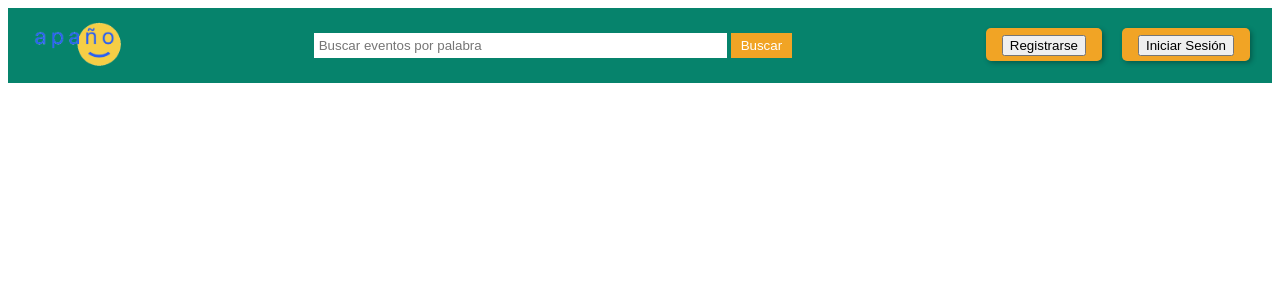
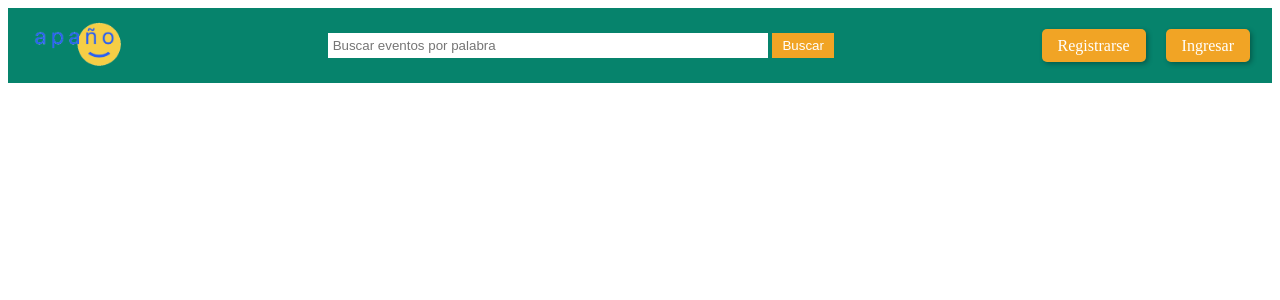
Before and after one commit to DCC-CC4401/2023-2-grupo-11, a Django app: page /perfil_apagno_app/testeo2/ in a window 1280 px wide. Shown: the top 300 px of the page. Run offline with Django 4.2, Linux system fonts and the light colour scheme.

Commit message:
STYLE: changed button representation on navbar.

```diff
--- a/apagno_app/perfil_apagno_app/templates/index.html
+++ b/apagno_app/perfil_apagno_app/templates/index.html
@@ -18,10 +18,10 @@
          </div>
          <div class="login-buttons">
             {% if user.is_authenticated %}
-               <a href="{% url 'logout' %}"> <button type="submit"> Cerrar sesión </button></a>
+               <a href="{% url 'logout' %}">Cerrar Sesión</a>
             {% else %}
-               <a href="{% url 'register_user' %}"> <button type="submit"> Registrarse</button></a>
-               <a href="{% url 'login' %}"><button type="submit"> Iniciar Sesión</button></a>
+               <a href="{% url 'register_user' %}">Registrarse</a>
+               <a href="{% url 'login' %}">Ingresar</a>
             {% endif %}
          </div>
       </div>
--- a/apagno_app/perfil_apagno_app/templates/login.html
+++ b/apagno_app/perfil_apagno_app/templates/login.html
@@ -32,9 +32,9 @@
          </div>
          <div class="login-buttons">
             {% if user.is_authenticated %}
-               <a href="{% url 'logout' %}"> <button type="submit"> Cerrar sesión </button></a>
+               <a href="{% url 'logout' %}">Cerrar Sesión</a>
             {% else %}
-               <a href="{% url 'register_user' %}"> <button type="submit"> Registrarse</button></a>
+               <a href="{% url 'register_user' %}">Registrarse</a>
             {% endif %}
          </div>
       </div>
--- a/apagno_app/perfil_apagno_app/templates/perfil_app/creacionEvento.html
+++ b/apagno_app/perfil_apagno_app/templates/perfil_app/creacionEvento.html
@@ -32,8 +32,8 @@
                 <button type="submit">Buscar</button>
             </div>
             <div class="login-buttons">
-                <a href="#">Ingresar</a>
-                <a href="#">Registrarse</a>
+                <a href="{% url 'login' %}">Ingresar</a>
+                <a href="{% url 'register_user' %}">Registrarse</a>
             </div>
         </div>
         <!-- El contenido de tu página va aquí -->
--- a/apagno_app/perfil_apagno_app/templates/register_user.html
+++ b/apagno_app/perfil_apagno_app/templates/register_user.html
@@ -32,9 +32,9 @@
          </div>
          <div class="login-buttons">
             {% if user.is_authenticated %}
-               <a href="{% url 'logout' %}"> <button type="submit"> Cerrar sesión </button></a>
+               <a href="{% url 'logout' %}">Cerrar Sesión</a>
             {% else %}
-               <a href="{% url 'login' %}"><button type="submit"> Iniciar Sesión</button></a>
+               <a href="{% url 'login' %}">Ingresar</a>
             {% endif %}
          </div>
       </div>
```
